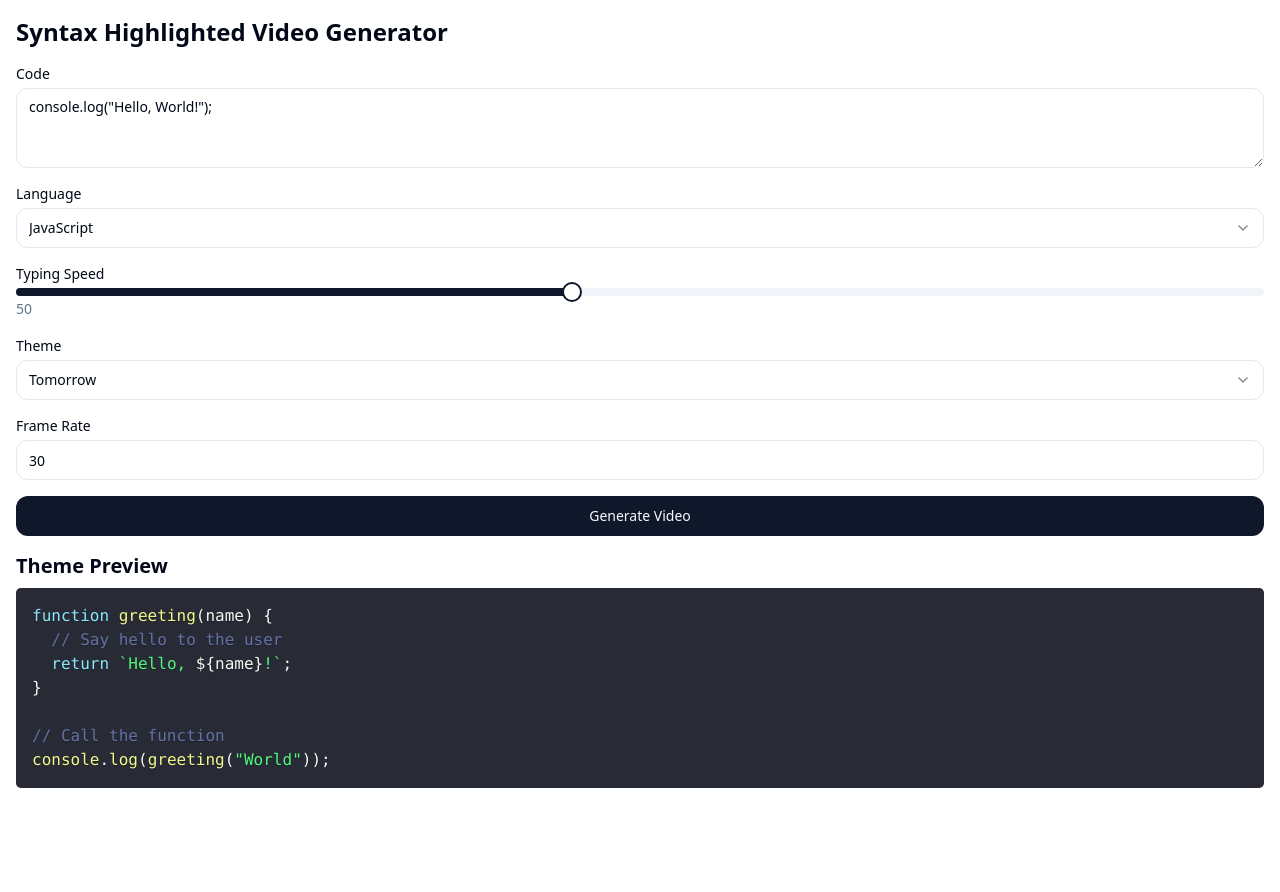
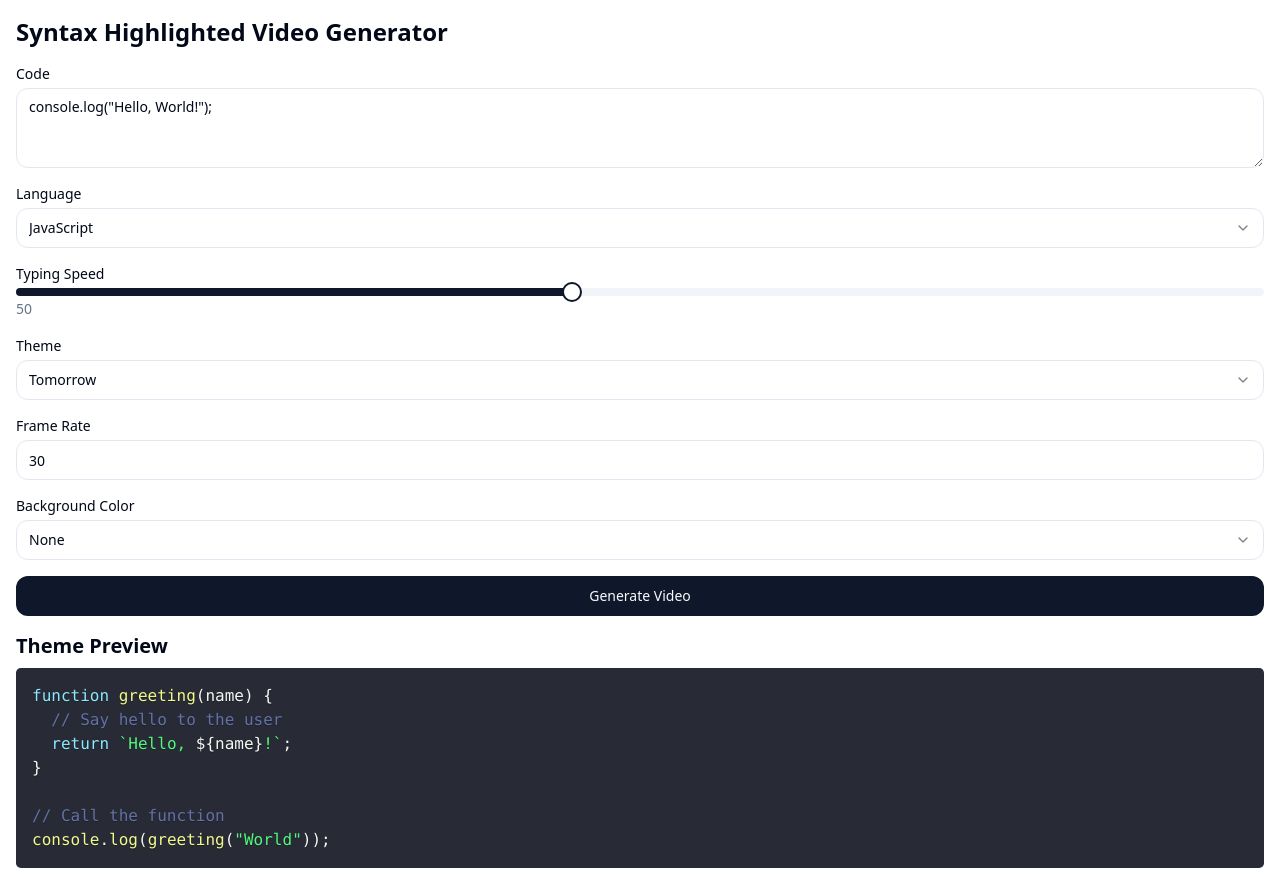
Before and after one commit to mazenS1/codevid, a React (Vite) app in the folder client/: page / in a window 1280 px wide. Before the commit the page ends 812 px from the top, so only its background shows below. Built offline with nearby package versions, Linux system fonts and the light colour scheme.

Commit message:
add custom snipt and custom background color

```diff
--- a/client/src/App.jsx
+++ b/client/src/App.jsx
@@ -4,14 +4,18 @@ import CodePreview from "./components/CodePreview";
 
 function App() {
   const [selectedTheme, setSelectedTheme] = useState("dracula");
+  const [selectedLanguage, setSelectedLanguage] = useState("javascript");
 
   return (
     <div className="container mx-auto p-4">
       <h1 className="text-2xl font-bold mb-4">
         Syntax Highlighted Video Generator
       </h1>
-      <CodeGeneratorForm onThemeChange={setSelectedTheme} />
-      <CodePreview theme={selectedTheme} />
+      <CodeGeneratorForm
+        onThemeChange={setSelectedTheme}
+        onLanguageChange={setSelectedLanguage}
+      />
+      <CodePreview theme={selectedTheme} language={selectedLanguage} />
     </div>
   );
 }
--- a/client/src/components/CodeGeneratorForm.jsx
+++ b/client/src/components/CodeGeneratorForm.jsx
@@ -11,12 +11,13 @@ import {
 } from "@/components/ui/select";
 import { Slider } from "@/components/ui/slider";
 
-export function CodeGeneratorForm({ onThemeChange }) {
+export function CodeGeneratorForm({ onThemeChange, onLanguageChange }) {
   const [code, setCode] = useState('console.log("Hello, World!");');
   const [language, setLanguage] = useState("javascript");
   const [typingSpeed, setTypingSpeed] = useState(50);
   const [theme, setTheme] = useState("tomorrow");
   const [frameRate, setFrameRate] = useState(30);
+  const [selectedBackground, setselectedBackground] = useState(null);
   const [loading, setLoading] = useState(false);
   const [error, setError] = useState(null);
   const [videoUrl, setVideoUrl] = useState(null);
@@ -41,6 +42,7 @@ export function CodeGeneratorForm({ onThemeChange }) {
             typingSpeed,
             theme,
             frameRate,
+            selectedBackground,
           }),
         }
       );
@@ -62,6 +64,11 @@ export function CodeGeneratorForm({ onThemeChange }) {
   const handleThemeChange = (value) => {
     setTheme(value);
     onThemeChange(value);
+  };
+
+  const handleLanguageChange = (value) => {
+    setLanguage(value);
+    onLanguageChange(value);
   };
 
   return (
@@ -89,7 +96,7 @@ export function CodeGeneratorForm({ onThemeChange }) {
             >
               Language
             </label>
-            <Select value={language} onValueChange={setLanguage}>
+            <Select value={language} onValueChange={handleLanguageChange}>
               <SelectTrigger className="w-full rounded-lg">
                 <SelectValue placeholder="Select a language" />
               </SelectTrigger>
@@ -160,6 +167,31 @@ export function CodeGeneratorForm({ onThemeChange }) {
             />
           </div>
 
+          <div>
+            <label
+              htmlFor="selectedBackground"
+              className="block text-sm font-medium mb-1"
+            >
+              Background Color
+            </label>
+            <Select
+              value={selectedBackground}
+              onValueChange={setselectedBackground}
+            >
+              <SelectTrigger className="w-full rounded-lg">
+                <SelectValue placeholder="Select a background color (optional)" />
+              </SelectTrigger>
+              <SelectContent>
+                <SelectItem value={null}>None</SelectItem>
+                <SelectItem value="#000000">Black</SelectItem>
+                <SelectItem value="#FFFFFF">White</SelectItem>
+                <SelectItem value="#1A1A1A">Dark Gray</SelectItem>
+                <SelectItem value="#F0F0F0">Light Gray</SelectItem>
+                <SelectItem value="#0D1117">GitHub Dark</SelectItem>
+              </SelectContent>
+            </Select>
+          </div>
+
           <Button
             type="submit"
             disabled={loading}
--- a/client/src/components/CodePreview.jsx
+++ b/client/src/components/CodePreview.jsx
@@ -2,25 +2,55 @@ import React from "react";
 import { Prism as SyntaxHighlighter } from "react-syntax-highlighter";
 import * as themes from "react-syntax-highlighter/dist/esm/styles/prism";
 
-const CodePreview = ({ theme = "dracula" }) => {
-  const sampleCode = `function greeting(name) {
+const sampleCodes = {
+  javascript: `function greeting(name) {
   // Say hello to the user
   return \`Hello, \${name}!\`;
 }
 
 // Call the function
-console.log(greeting("World"));`;
+console.log(greeting("World"));`,
+  python: `def greeting(name):
+    # Say hello to the user
+    return f"Hello, {name}!"
 
+# Call the function
+print(greeting("World"))`,
+  java: `public class Greeting {
+    public static String greeting(String name) {
+        // Say hello to the user
+        return "Hello, " + name + "!";
+    }
+
+    public static void main(String[] args) {
+        System.out.println(greeting("World"));
+    }
+}`,
+  cpp: `#include <iostream>
+#include <string>
+
+std::string greeting(std::string name) {
+    // Say hello to the user
+    return "Hello, " + name + "!";
+}
+
+int main() {
+    std::cout << greeting("World") << std::endl;
+    return 0;
+}`,
+};
+
+const CodePreview = ({ theme = "dracula", language = "javascript" }) => {
   return (
     <>
       <div className="mt-4"></div>
       <h2 className="text-xl font-semibold mb-2">Theme Preview</h2>
       <SyntaxHighlighter
-        language="javascript"
+        language={language}
         style={themes[theme]}
         className="rounded-lg"
       >
-        {sampleCode}
+        {sampleCodes[language]}
       </SyntaxHighlighter>
     </>
   );
```
Also changed, not shown: 1 other file (tests, documents, lock files or other folders).
